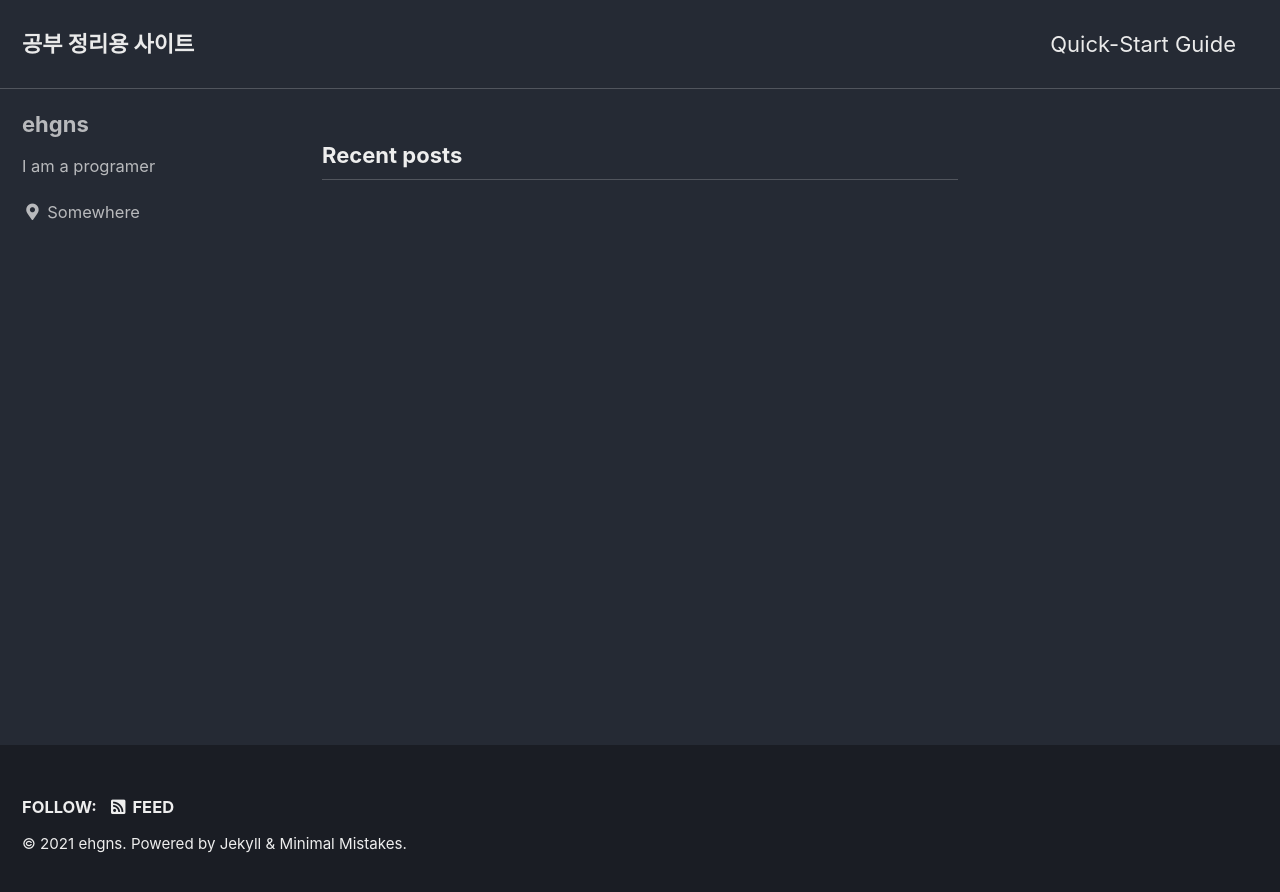
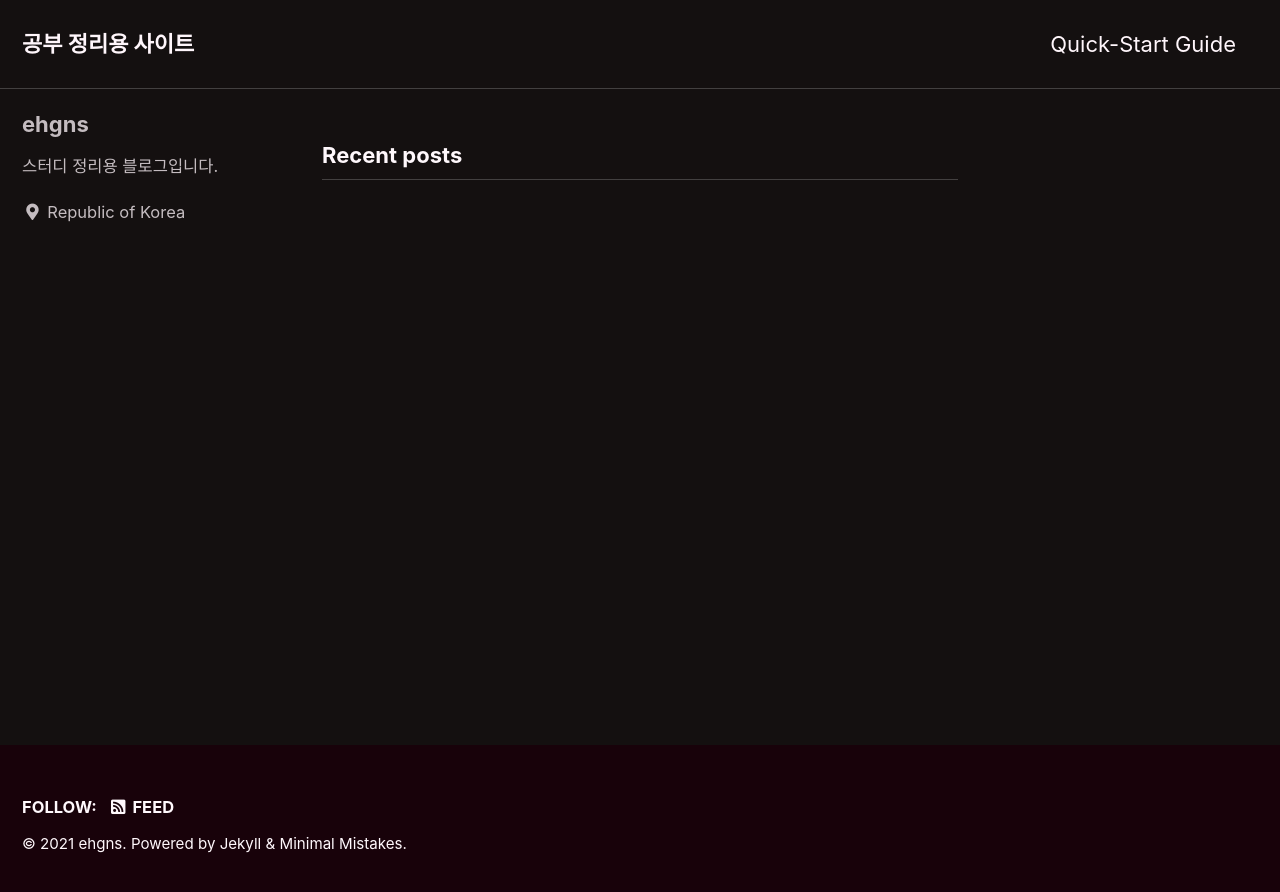
Before and after one commit to eunrin15/eunrin15.github.io, a Jekyll site: the page built from index.html, in a window 1280 px wide. Shown: the top 892 px of the page. Built offline with Jekyll 4.4.1, drawn with Linux system fonts in a browser that asks for light colours; cached includes are drawn as plain includes; the list of posts is cut into pages by our own code.

Commit message:
기본파일 수정중

```diff
--- a/_config.yml
+++ b/_config.yml
@@ -12,7 +12,7 @@
 
 # theme                  : "minimal-mistakes-jekyll"
 # remote_theme           : "mmistakes/minimal-mistakes"
-minimal_mistakes_skin    : "dark" # "air", "aqua", "contrast", "dark", "dirt", "neon", "mint", "plum", "sunrise"
+minimal_mistakes_skin    : "neon" # "air", "aqua", "contrast", "dark", "dirt", "neon", "mint", "plum", "sunrise"
 
 # Site Settings
 locale                   : "en-US"
@@ -95,8 +95,8 @@ analytics:
 author:
   name             : "ehgns"
   avatar           : # path of avatar image, e.g. "/assets/images/bio-photo.jpg"
-  bio              : "I am a programer"
-  location         : "Somewhere"
+  bio              : "스터디 정리용 블로그입니다."
+  location         : "Republic of Korea"
   email            :
   links:
     - label: "Email"
```
